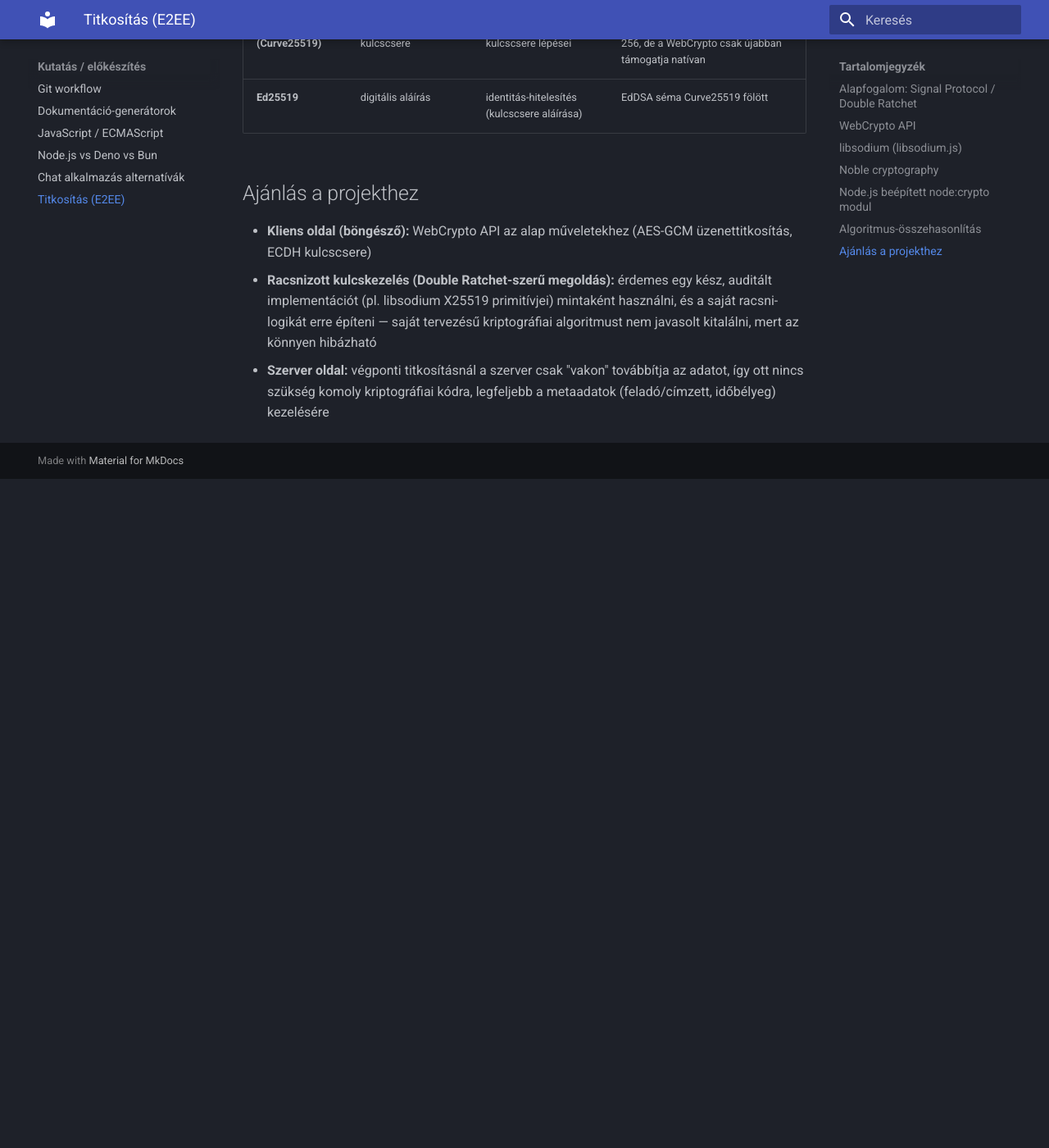
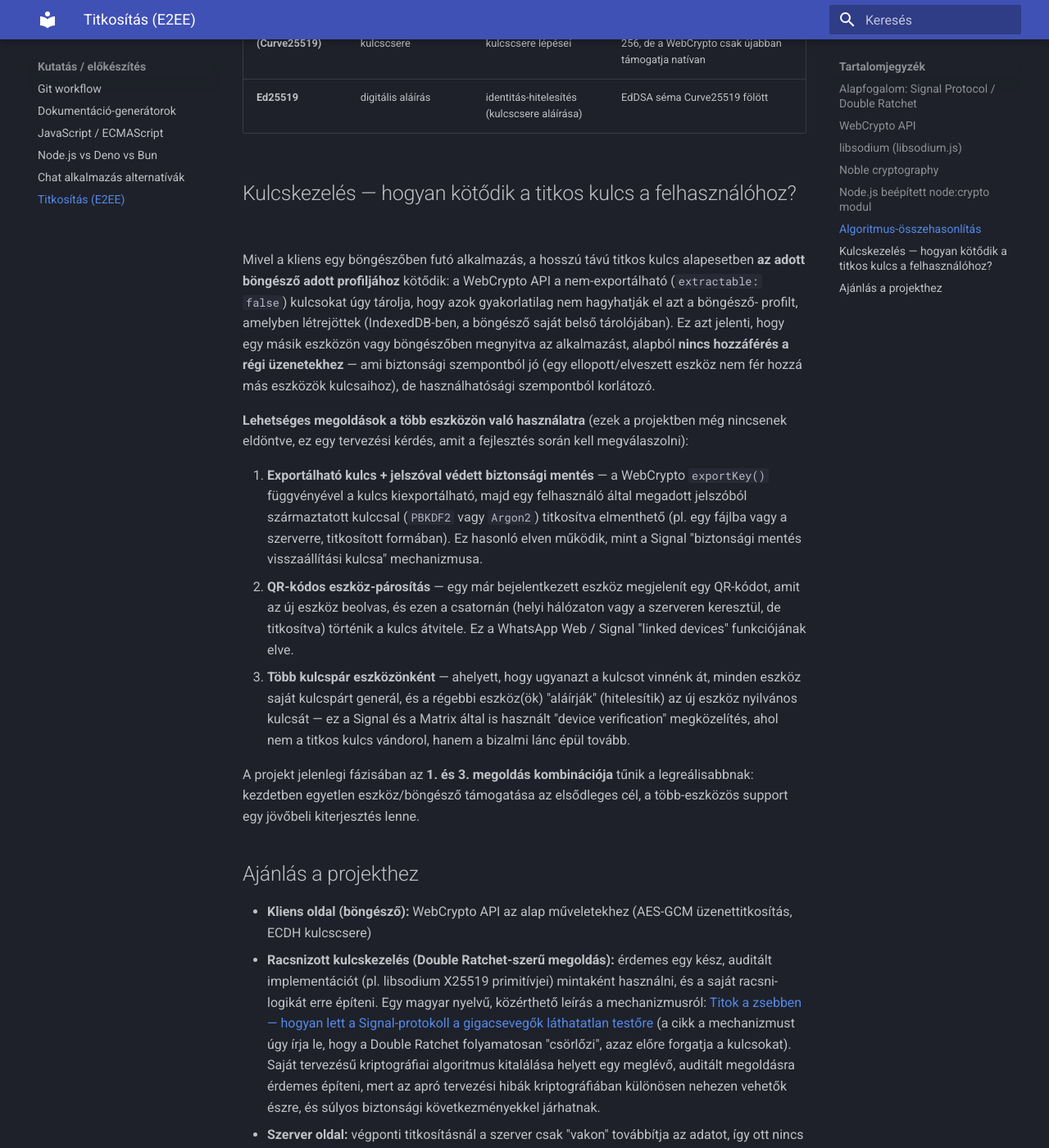
Before and after one commit to NDominikViktor/szak_gyak, an MkDocs documentation site: the page built from docs/research/encryption.md, in a window 1280 px wide and 1400 px high, scrolled down 2082 px. Shown: the whole window at 82% size. Built offline with MkDocs 1.6.1 and Material for MkDocs 9.7.7, drawn with Linux system fonts in a browser that asks for light colours; before the commit the page ends 2666 px from its top, so only the background shows below that.

Commit message:
docs: add key management section, hungarian double ratchet reference and rewording

```diff
--- a/docs/research/encryption.md
+++ b/docs/research/encryption.md
@@ -84,15 +84,62 @@
 | **X25519 (Curve25519)** | aszimmetrikus kulcscsere | Double Ratchet kulcscsere lépései | gyorsabb és egyszerűbb, mint a P-256, de a WebCrypto csak újabban támogatja natívan |
 | **Ed25519** | digitális aláírás | identitás-hitelesítés (kulcscsere aláírása) | EdDSA séma Curve25519 fölött |
 
+## Kulcskezelés — hogyan kötődik a titkos kulcs a felhasználóhoz?
+
+Mivel a kliens egy böngészőben futó alkalmazás, a hosszú távú titkos
+kulcs alapesetben **az adott böngésző adott profiljához** kötődik: a
+WebCrypto API a nem-exportálható (`extractable: false`) kulcsokat úgy
+tárolja, hogy azok gyakorlatilag nem hagyhatják el azt a böngésző-
+profilt, amelyben létrejöttek (IndexedDB-ben, a böngésző saját belső
+tárolójában). Ez azt jelenti, hogy egy másik eszközön vagy böngészőben
+megnyitva az alkalmazást, alapból **nincs hozzáférés a régi
+üzenetekhez** — ami biztonsági szempontból jó (egy ellopott/elveszett
+eszköz nem fér hozzá más eszközök kulcsaihoz), de használhatósági
+szempontból korlátozó.
+
+**Lehetséges megoldások a több eszközön való használatra** (ezek a
+projektben még nincsenek eldöntve, ez egy tervezési kérdés, amit a
+fejlesztés során kell megválaszolni):
+
+1. **Exportálható kulcs + jelszóval védett biztonsági mentés** — a
+   WebCrypto `exportKey()` függvényével a kulcs kiexportálható, majd egy
+   felhasználó által megadott jelszóból származtatott kulccsal
+   (`PBKDF2` vagy `Argon2`) titkosítva elmenthető (pl. egy fájlba vagy a
+   szerverre, titkosított formában). Ez hasonló elven működik, mint a
+   Signal "biztonsági mentés visszaállítási kulcsa" mechanizmusa.
+2. **QR-kódos eszköz-párosítás** — egy már bejelentkezett eszköz
+   megjelenít egy QR-kódot, amit az új eszköz beolvas, és ezen a
+   csatornán (helyi hálózaton vagy a szerveren keresztül, de titkosítva)
+   történik a kulcs átvitele. Ez a WhatsApp Web / Signal "linked
+   devices" funkciójának elve.
+3. **Több kulcspár eszközönként** — ahelyett, hogy ugyanazt a kulcsot
+   vinnénk át, minden eszköz saját kulcspárt generál, és a régebbi
+   eszköz(ök) "aláírják" (hitelesítik) az új eszköz nyilvános kulcsát —
+   ez a Signal és a Matrix által is használt "device verification"
+   megközelítés, ahol nem a titkos kulcs vándorol, hanem a bizalmi lánc
+   épül tovább.
+
+A projekt jelenlegi fázisában az **1. és 3. megoldás kombinációja**
+tűnik a legreálisabbnak: kezdetben egyetlen eszköz/böngésző támogatása
+az elsődleges cél, a több-eszközös support egy jövőbeli kiterjesztés
+lenne.
+
 ## Ajánlás a projekthez
 
 - **Kliens oldal (böngésző):** WebCrypto API az alap műveletekhez
   (AES-GCM üzenettitkosítás, ECDH kulcscsere)
-- **Racsnizott kulcskezelés (Double Ratchet-szerű megoldás):** érdemes egy
-  kész, auditált implementációt (pl. libsodium X25519 primitívjei)
-  mintaként használni, és a saját racsni-logikát erre építeni — saját
-  tervezésű kriptográfiai algoritmust nem javasolt kitalálni, mert az
-  könnyen hibázható
+- **Racsnizott kulcskezelés (Double Ratchet-szerű megoldás):** érdemes
+  egy kész, auditált implementációt (pl. libsodium X25519 primitívjei)
+  mintaként használni, és a saját racsni-logikát erre építeni. Egy magyar
+  nyelvű, közérthető leírás a mechanizmusról: [Titok a zsebben — hogyan
+  lett a Signal-protokoll a gigacsevegők láthatatlan
+  testőre](https://geekhost.hu/titok-a-zsebben-hogyan-lett-a-signal-protokoll-a-gigacsevegok-lathatatlan-testore/)
+  (a cikk a mechanizmust úgy írja le, hogy a Double Ratchet folyamatosan
+  "csörlőzi", azaz előre forgatja a kulcsokat). Saját tervezésű
+  kriptográfiai algoritmus kitalálása helyett egy meglévő, auditált
+  megoldásra érdemes építeni, mert az apró tervezési hibák
+  kriptográfiában különösen nehezen vehetők észre, és súlyos biztonsági
+  következményekkel járhatnak.
 - **Szerver oldal:** végponti titkosításnál a szerver csak "vakon"
   továbbítja az adatot, így ott nincs szükség komoly kriptográfiai kódra,
   legfeljebb a metaadatok (feladó/címzett, időbélyeg) kezelésére
```
